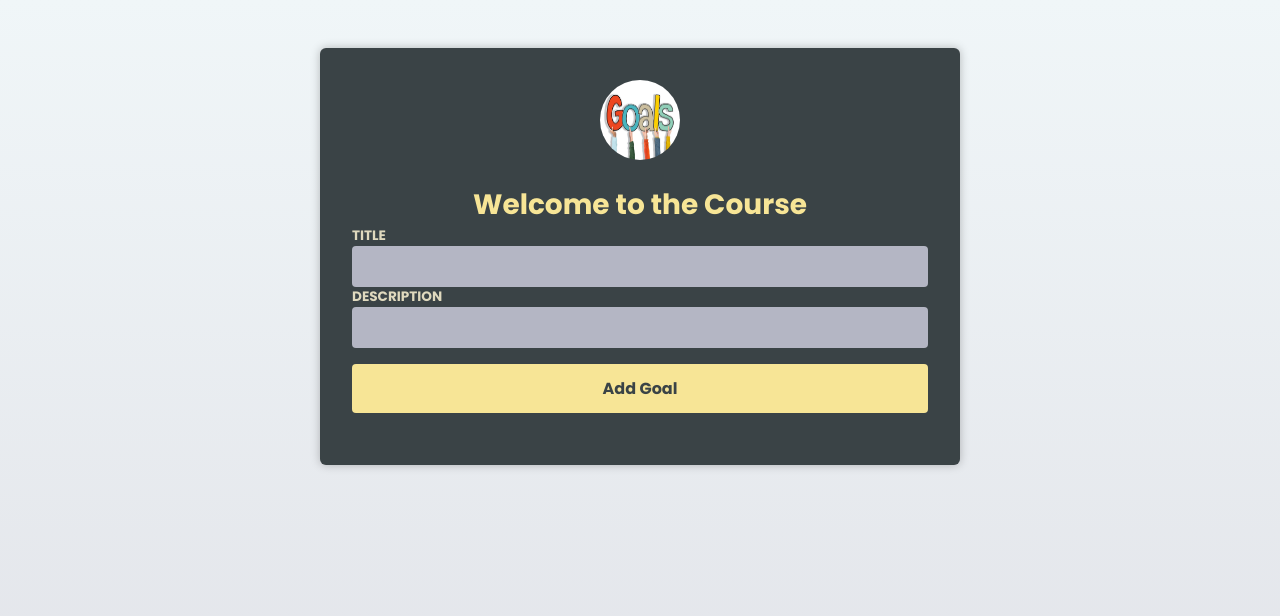
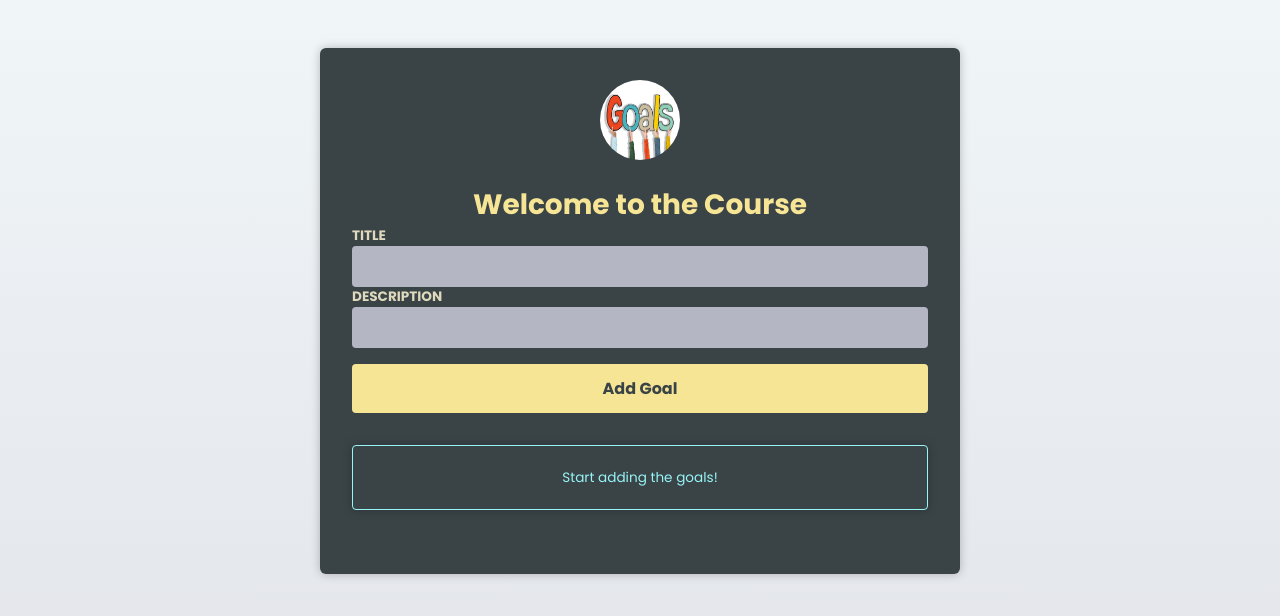
Before and after one commit to Rsurajdas/labs, a React (Vite) app in the folder typescript/rect-ts-basics/: page / in a window 1280 px wide. Shown: the top 616 px of the page. Built offline with nearby package versions, Linux system fonts and the light colour scheme.

Commit message:
feat: add InfoBox component and styles for goal notifications

```diff
--- a/typescript/rect-ts-basics/src/components/CourseGoalList.tsx
+++ b/typescript/rect-ts-basics/src/components/CourseGoalList.tsx
@@ -1,5 +1,7 @@
 import CourseGoal from "./CourseGoal";
 import { type Goal, type GoalDeleteHandler } from "../types/goal";
+import InfoBox from "./InfoBox";
+import type { ReactNode } from "react";
 
 interface CourseGoalListProps {
   goals: Array<Goal>;
@@ -10,7 +12,18 @@
   goals,
   onDeleteGoal,
 }: CourseGoalListProps) {
+  if (!goals.length) {
+    return <InfoBox mode="hint">Start adding the goals!</InfoBox>;
+  }
+  let warningBox: ReactNode;
+  if (goals.length >= 10) {
+    warningBox = (
+      <InfoBox mode="warning">You have so many goals in the pipeline!</InfoBox>
+    );
+  }
   return (
+    <>
+      {warningBox}
       <ul>
         {goals.map((goal) => (
           <li key={goal.id}>
@@ -24,5 +37,6 @@
           </li>
         ))}
       </ul>
+    </>
   );
 }
--- /dev/null
+++ b/typescript/rect-ts-basics/src/components/InfoBox.tsx
@@ -0,0 +1,22 @@
+import { type ReactNode } from "react";
+
+interface InfoBoxProps {
+  mode: "hint" | "warning";
+  children: ReactNode;
+}
+
+export default function InfoBox({ mode, children }: InfoBoxProps) {
+  if (mode === "hint") {
+    return (
+      <aside className="infobox infobox-hint">
+        <p>{children}</p>
+      </aside>
+    );
+  }
+  return (
+    <aside className="infobox infobox-warning warning--medium">
+      <h2>Warning</h2>
+      <p>{children}</p>
+    </aside>
+  );
+}
--- a/typescript/rect-ts-basics/src/index.css
+++ b/typescript/rect-ts-basics/src/index.css
@@ -127,7 +127,31 @@
   color: #f9a73b;
 }
 
-.fallback {
+.infobox {
+  margin: 2rem 0;
+  padding: 0.5rem;
   text-align: center;
-  color: #acd1ce;
+  box-shadow: 0 0 10px rgba(0, 0, 0, 0.25);
+  font-size: 0.85rem;
+  border-radius: 4px;
 }
+
+.infobox-hint {
+  border: 1px solid #96f5f7;
+  color: #96f5f7;
+}
+
+.infobox-warning.warning--low {
+  border: 1px solid #f6d84f;
+  color: #f6d84f;
+}
+
+.infobox-warning.warning--medium {
+  border: 1px solid #f9a73b;
+  color: #f9a73b;
+}
+
+.infobox-warning.warning--high {
+  border: 1px solid #f97373;
+  color: #f97373;
+}
```
Lines whose indentation alone changed are shown as unchanged.
